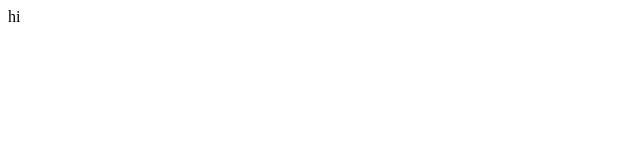
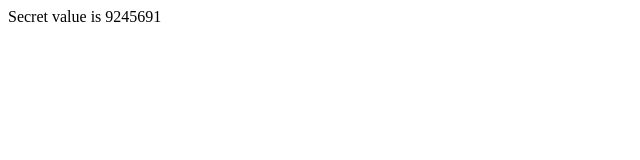
Before and after one commit to jobin1999/flowers, a plain HTML site: page index.html in a window 1280 px wide. Shown: the whole page, without its empty margins (0-640 px from the left). Drawn offline with Linux system fonts and the light colour scheme.

Commit message:
Update index.html

```diff
--- a/index.html
+++ b/index.html
@@ -5,6 +5,6 @@
 </title>
 </head>
 <body>
-hi
+Secret value is 9245691
 </body>
 </html>
```
